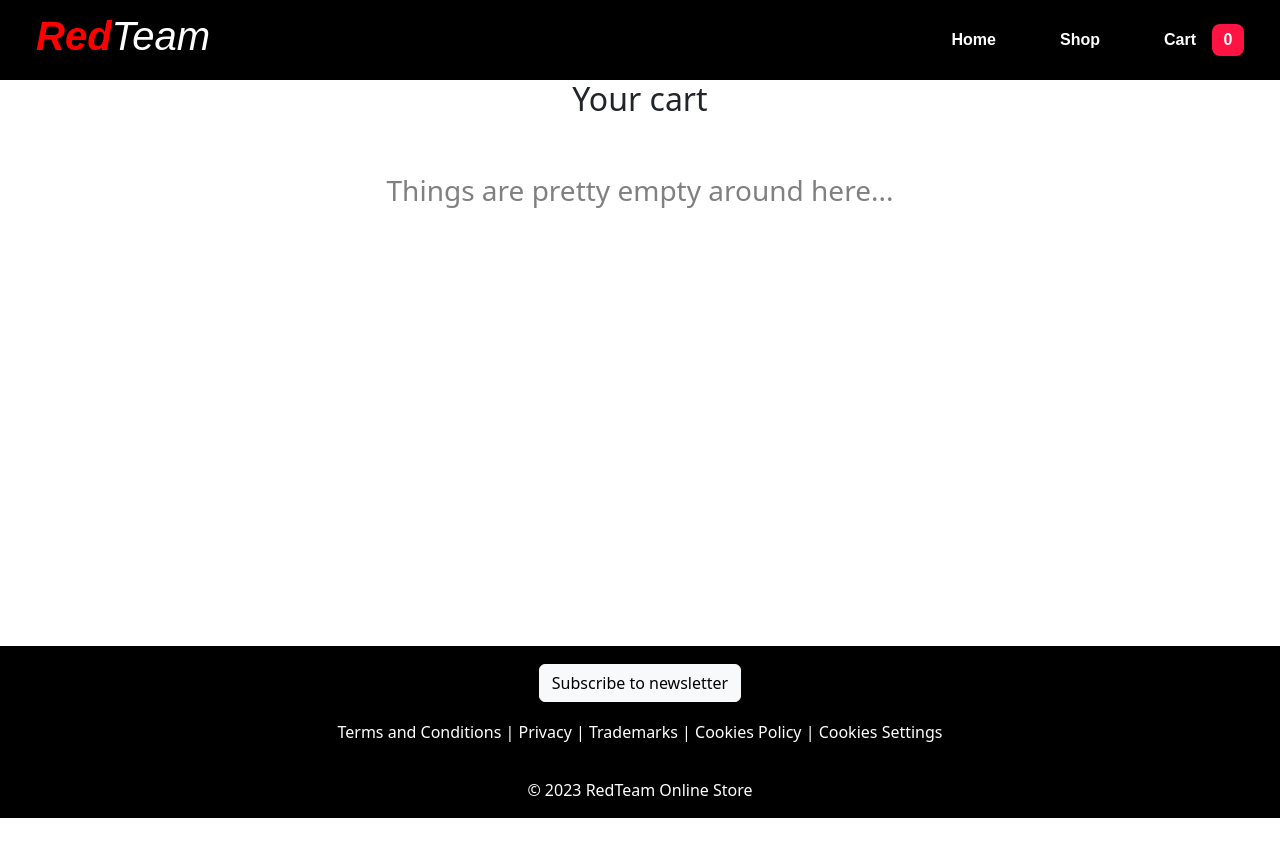
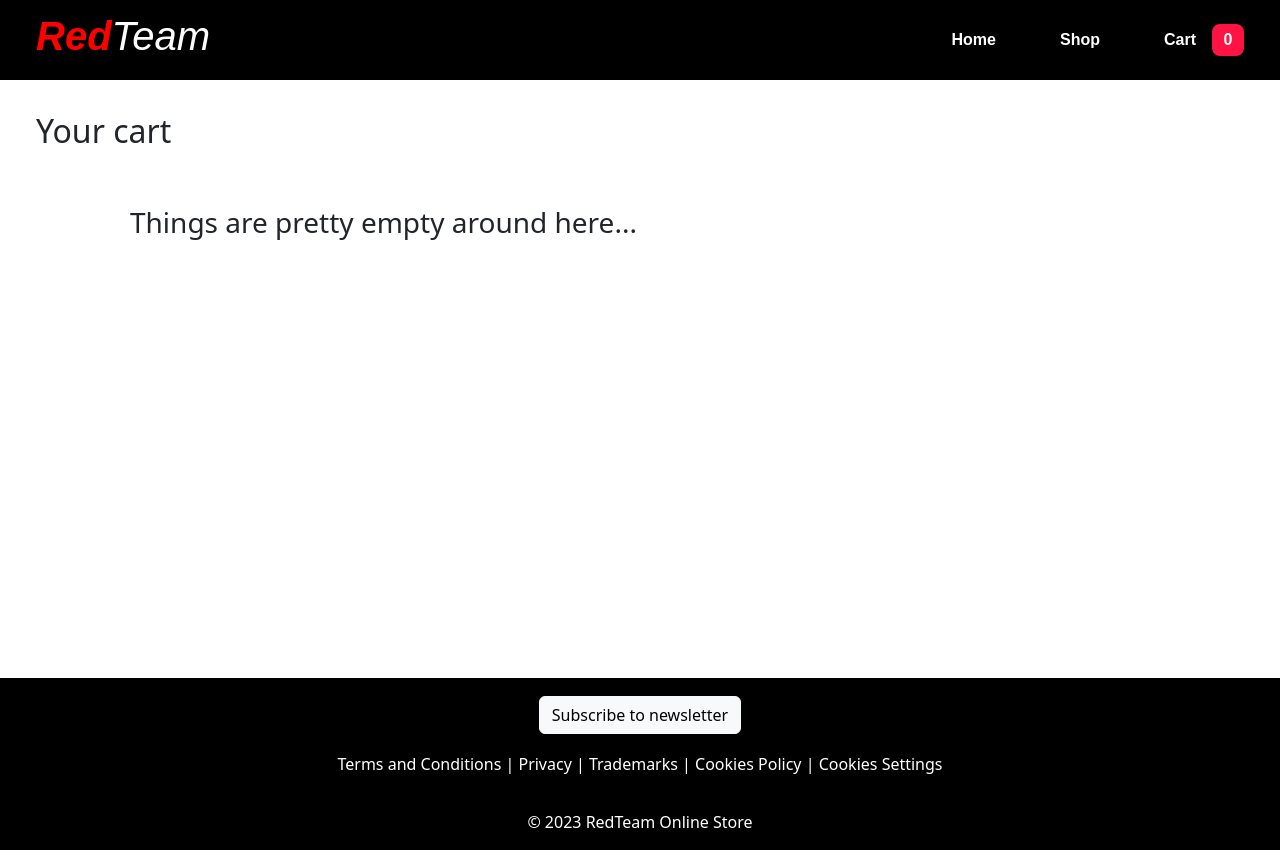
Before and after one commit to matheuspl92/shopping-cart, a React (Create React App) app: page /cart in a window 1280 px wide. Before the commit the page ends 818 px from the top, so only its background shows below. Built offline with nearby package versions, Linux system fonts and the light colour scheme.

Commit message:
Fix cart component title styling

```diff
--- a/src/components/Cart/Cart.css
+++ b/src/components/Cart/Cart.css
@@ -2,7 +2,13 @@
     min-height: 65vh;
 }
 
-h3 {
+.cart-title {
+    text-align: left;
+    margin-top: 32px;
+    margin-left: 36px;
+}
+
+.cart-purchase {
     color: gray;
     text-align: center;
 }
--- a/src/components/Cart/Cart.js
+++ b/src/components/Cart/Cart.js
@@ -8,7 +8,7 @@ import sumPrices from '../../aux_functions/sumPrices';
 export default function Cart({ cart, removeFromCart }) {
   return (
     <div>
-      <h2>Your cart</h2>
+      <h2 className='cart-title'>Your cart</h2>
       <Container id='cart-container'>
         <Row className='d-flex justify-content-center p-5'>
           {cart.length ? cart.map((order) => {
@@ -18,7 +18,7 @@ export default function Cart({ cart, removeFromCart }) {
         </Row>
       </Container>
       {cart.length ? <Stack className='d-flex justify-content-end m-5' direction='horizontal' gap={5}>
-        <h3>{`Purchase total: $ ${sumPrices(cart).toFixed(2)}`}</h3>
+        <h3 className='cart-purchase'>{`Purchase total: $ ${sumPrices(cart).toFixed(2)}`}</h3>
         <Button size='lg' variant='dark'>Checkout</Button>
       </Stack> : null}
     </div>
```
